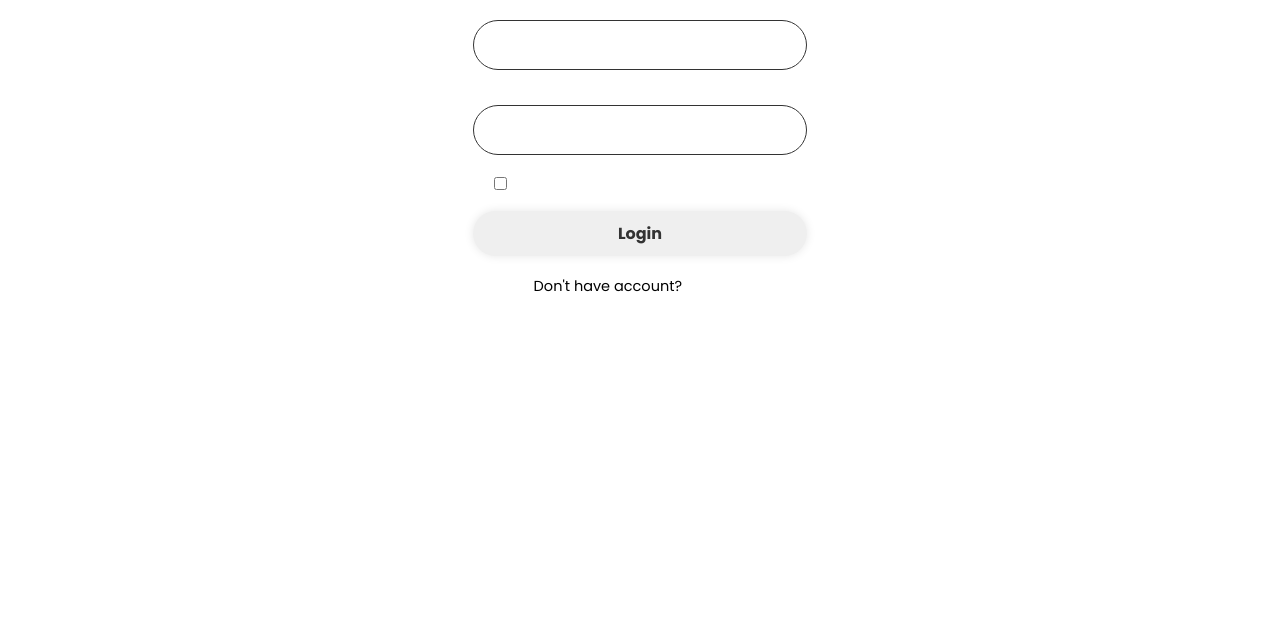
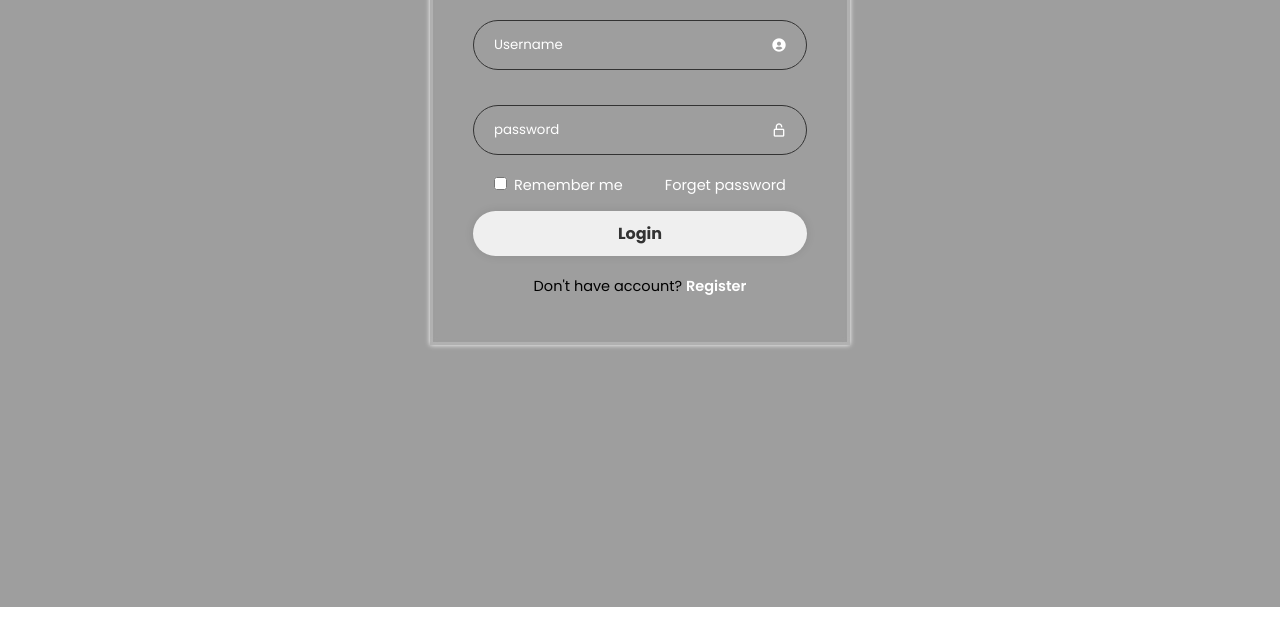
Before and after one commit to Sakibfy/Login-Form, a plain HTML site: page index.html in a window 1280 px wide. Shown: the part 173-800 px from the top of the page. Drawn offline with nearby package versions, Linux system fonts and the light colour scheme; the site is published under a folder, as on GitHub Pages, so addresses that start at the root find nothing.

Commit message:
login form add

```diff
--- a/style.css
+++ b/style.css
@@ -6,7 +6,7 @@
 }
 
 body{
-   background: url(/img/1\ eng.jpg) no-repeat;
+   background: url(img/1\ eng.jpg) no-repeat;
   background-position: center;
   background-size: cover;
   display: flex;
@@ -22,7 +22,6 @@ body{
   padding: 30px 40px;
   box-shadow: 0 0 5px;
   backdrop-filter: blur(3px);
-
 }
 
 .wrappr h1{
@@ -102,9 +101,6 @@ position: absolute;
 background: #34ace0;
 }
 
-
-
-
 .register_link {
  color: black;
   text-align: center;
```
Also changed, not shown: 1 other file.
